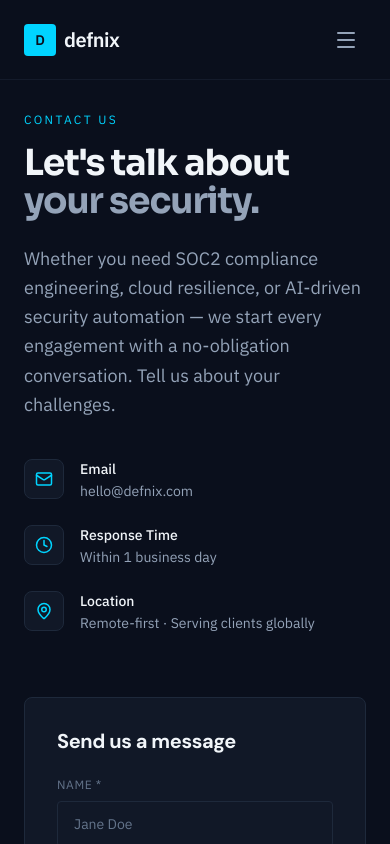
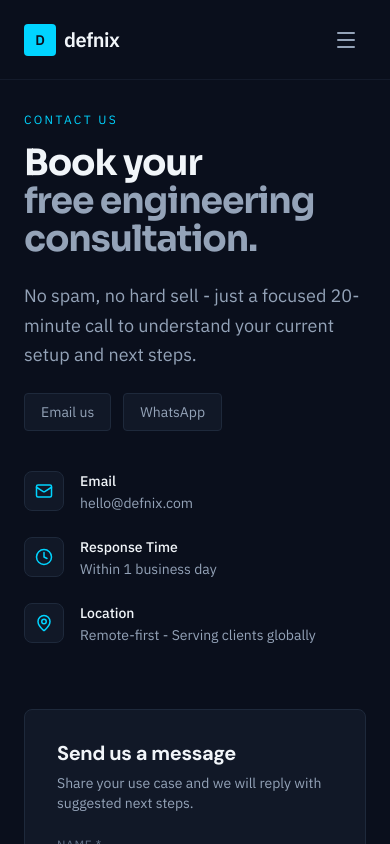
Before and after one commit to Sarang2401/Defnix, a Next.js app in the folder frontend/: page /contact in a window 390 px wide. Shown: the top 844 px of the page. Built offline with nearby package versions, Linux system fonts and the light colour scheme.

Commit message:
feat(conversion): add sticky mobile CTA and contact-page conversion polish

```diff
--- a/frontend/src/app/contact/page.tsx
+++ b/frontend/src/app/contact/page.tsx
@@ -14,7 +14,6 @@ export default function ContactPage() {
     <div className="pt-28 pb-20">
       <div className="max-w-7xl mx-auto px-6">
         <div className="grid grid-cols-1 lg:grid-cols-2 gap-16 lg:gap-20">
-                    {/* Left — Info */}
           <div>
             <PageTransition>
               <p className="font-[var(--font-mono)] text-xs text-[var(--color-accent)] tracking-[0.2em] uppercase mb-4">
@@ -23,20 +22,25 @@ export default function ContactPage() {
             </PageTransition>
             <PageTransition delay={0.1}>
               <h1 className="text-4xl sm:text-5xl text-[var(--color-text-primary)] mb-6">
-                                Let&apos;s talk about
+                Book your
                 <br />
-                                <span className="text-[var(--color-text-secondary)]">
-                                    your security.
-                                </span>
+                <span className="text-[var(--color-text-secondary)]">free engineering consultation.</span>
               </h1>
             </PageTransition>
             <PageTransition delay={0.2}>
-                            <p className="text-lg text-[var(--color-text-secondary)] leading-relaxed mb-10">
-                                Whether you need SOC2 compliance engineering, cloud
-                                resilience, or AI-driven security automation — we
-                                start every engagement with a no-obligation
-                                conversation. Tell us about your challenges.
+              <p className="text-lg text-[var(--color-text-secondary)] leading-relaxed mb-6">
+                No spam, no hard sell - just a focused 20-minute call to understand your current setup and next steps.
               </p>
+            </PageTransition>
+            <PageTransition delay={0.25}>
+              <div className="flex flex-wrap gap-3 mb-10">
+                <a href="mailto:hello@defnix.com" className="rounded border border-[var(--color-border)] bg-[var(--color-bg-surface)] px-4 py-2 text-sm text-[var(--color-text-secondary)] hover:text-[var(--color-accent)]">
+                  Email us
+                </a>
+                <a href="https://wa.me/910000000000" target="_blank" rel="noopener noreferrer" className="rounded border border-[var(--color-border)] bg-[var(--color-bg-surface)] px-4 py-2 text-sm text-[var(--color-text-secondary)] hover:text-[var(--color-accent)]">
+                  WhatsApp
+                </a>
+              </div>
             </PageTransition>
 
             <PageTransition delay={0.3}>
@@ -46,53 +50,37 @@ export default function ContactPage() {
                     <Mail size={18} />
                   </div>
                   <div>
-                                        <p className="text-sm text-[var(--color-text-primary)] font-[var(--font-heading)] font-medium mb-0.5">
-                                            Email
-                                        </p>
-                                        <p className="text-sm text-[var(--color-text-secondary)]">
-                                            hello@defnix.com
-                                        </p>
+                    <p className="text-sm text-[var(--color-text-primary)] font-[var(--font-heading)] font-medium mb-0.5">Email</p>
+                    <p className="text-sm text-[var(--color-text-secondary)]">hello@defnix.com</p>
                   </div>
                 </div>
-
                 <div className="flex items-start gap-4">
                   <div className="w-10 h-10 rounded-lg bg-[var(--color-bg-surface)] border border-[var(--color-border)] flex items-center justify-center text-[var(--color-accent)] flex-shrink-0">
                     <Clock size={18} />
                   </div>
                   <div>
-                                        <p className="text-sm text-[var(--color-text-primary)] font-[var(--font-heading)] font-medium mb-0.5">
-                                            Response Time
-                                        </p>
-                                        <p className="text-sm text-[var(--color-text-secondary)]">
-                                            Within 1 business day
-                                        </p>
+                    <p className="text-sm text-[var(--color-text-primary)] font-[var(--font-heading)] font-medium mb-0.5">Response Time</p>
+                    <p className="text-sm text-[var(--color-text-secondary)]">Within 1 business day</p>
                   </div>
                 </div>
-
                 <div className="flex items-start gap-4">
                   <div className="w-10 h-10 rounded-lg bg-[var(--color-bg-surface)] border border-[var(--color-border)] flex items-center justify-center text-[var(--color-accent)] flex-shrink-0">
                     <MapPin size={18} />
                   </div>
                   <div>
-                                        <p className="text-sm text-[var(--color-text-primary)] font-[var(--font-heading)] font-medium mb-0.5">
-                                            Location
-                                        </p>
-                                        <p className="text-sm text-[var(--color-text-secondary)]">
-                                            Remote-first · Serving clients globally
-                                        </p>
+                    <p className="text-sm text-[var(--color-text-primary)] font-[var(--font-heading)] font-medium mb-0.5">Location</p>
+                    <p className="text-sm text-[var(--color-text-secondary)]">Remote-first - Serving clients globally</p>
                   </div>
                 </div>
               </div>
             </PageTransition>
           </div>
 
-                    {/* Right — Form */}
           <div>
             <PageTransition delay={0.3}>
               <div className="rounded-lg bg-[var(--color-bg-surface)] border border-[var(--color-border)] p-8 lg:p-10">
-                                <h2 className="text-xl text-[var(--color-text-primary)] mb-6">
-                                    Send us a message
-                                </h2>
+                <h2 className="text-xl text-[var(--color-text-primary)] mb-2">Send us a message</h2>
+                <p className="text-sm text-[var(--color-text-secondary)] mb-6">Share your use case and we will reply with suggested next steps.</p>
                 <ContactForm />
               </div>
             </PageTransition>
```
Lines whose indentation alone changed are shown as unchanged.
